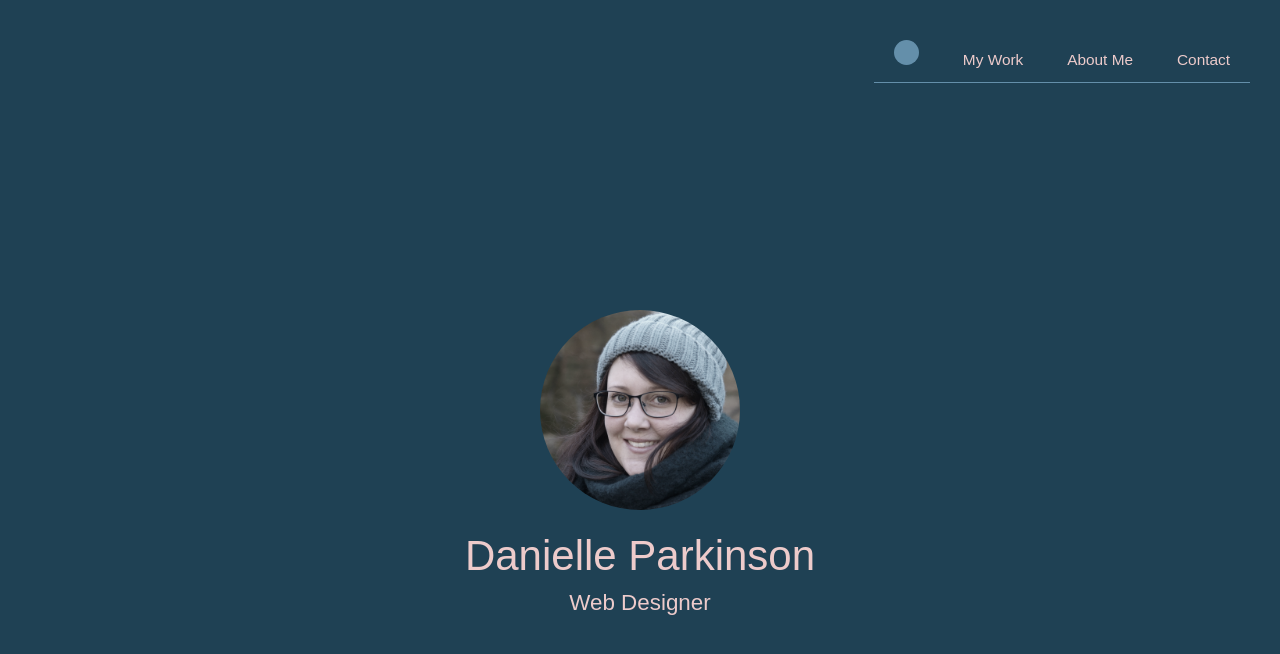
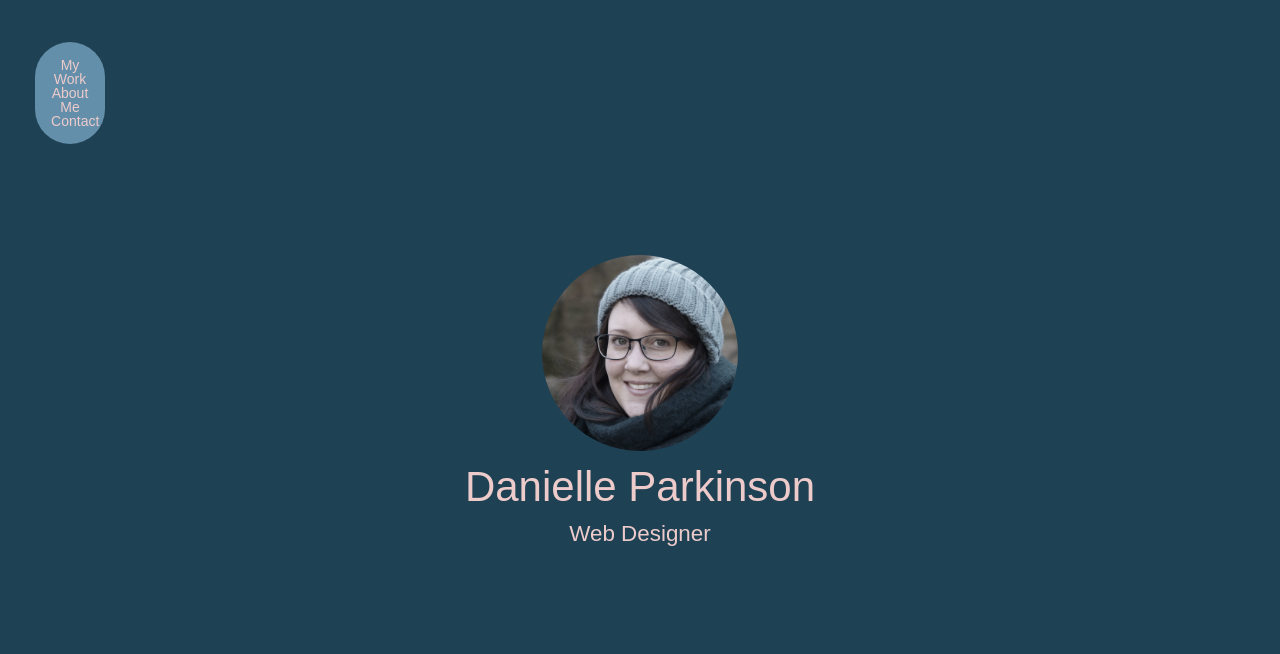
Before and after one commit to Danielle-P/danielle-p.github.io, a Jekyll site: the page built from index.html, in a window 1280 px wide. Shown: the top 654 px of the page. Built offline with Jekyll 4.4.1, drawn with Linux system fonts in a browser that asks for light colours.

Commit message:
added menu

```diff
--- a/_sass/_base.sass
+++ b/_sass/_base.sass
@@ -5,6 +5,11 @@ $hover-text: #B9A8AD
 
 $font-stack: 'Playfair Display', sans-serif
 
+html
+  box-sizing: border-box
+
+  *, *:before, *:after
+    box-sizing: inherit
 
 h1
   font-size: 3em
@@ -37,29 +42,35 @@ body
   flex-direction: column
 
 .nav
-  display: flex
-  justify-content: flex-end
-  padding: 30px
+  position: absolute
+  margin: 3em 0 0 2.5em
+  padding: 1em
+  background-color: $highlight
+  width: 5em
+  border-radius: 2.5em
 
   ul
-    padding: 10px 20px 15px
     list-style: none
-    border-bottom: solid 1px $highlight
+    padding: 0.75em 0
+
+    &:first-of-type
+      padding: 0.15em
 
   li
-    display: inline-block
     text-align: center
-    padding-right: 40px
-    font-size: 1.1em
 
-    &:last-of-type
-      padding-right: 0
+  .material-icons
+    font-size: 2.5em
 
-  #profile-icon
-    background-color: $highlight
-    width: 25px
-    height: 25px
-    border-radius: 50%
+  .nav-text
+    font-size: 0.8em
+
+
+  // #profile-icon
+  //   background-color: $highlight
+  //   width: 25px
+  //   height: 25px
+  //   border-radius: 50%
 
 #landing-content
   display: flex
@@ -73,8 +84,7 @@ body
     padding: 15px 0
 
   img
-    height: 200px
-    width: 200px
+    height: 14em
+    width: 14em
     border-radius: 50%
     filter: grayscale(65%)
-    padding: 10px 0
```
